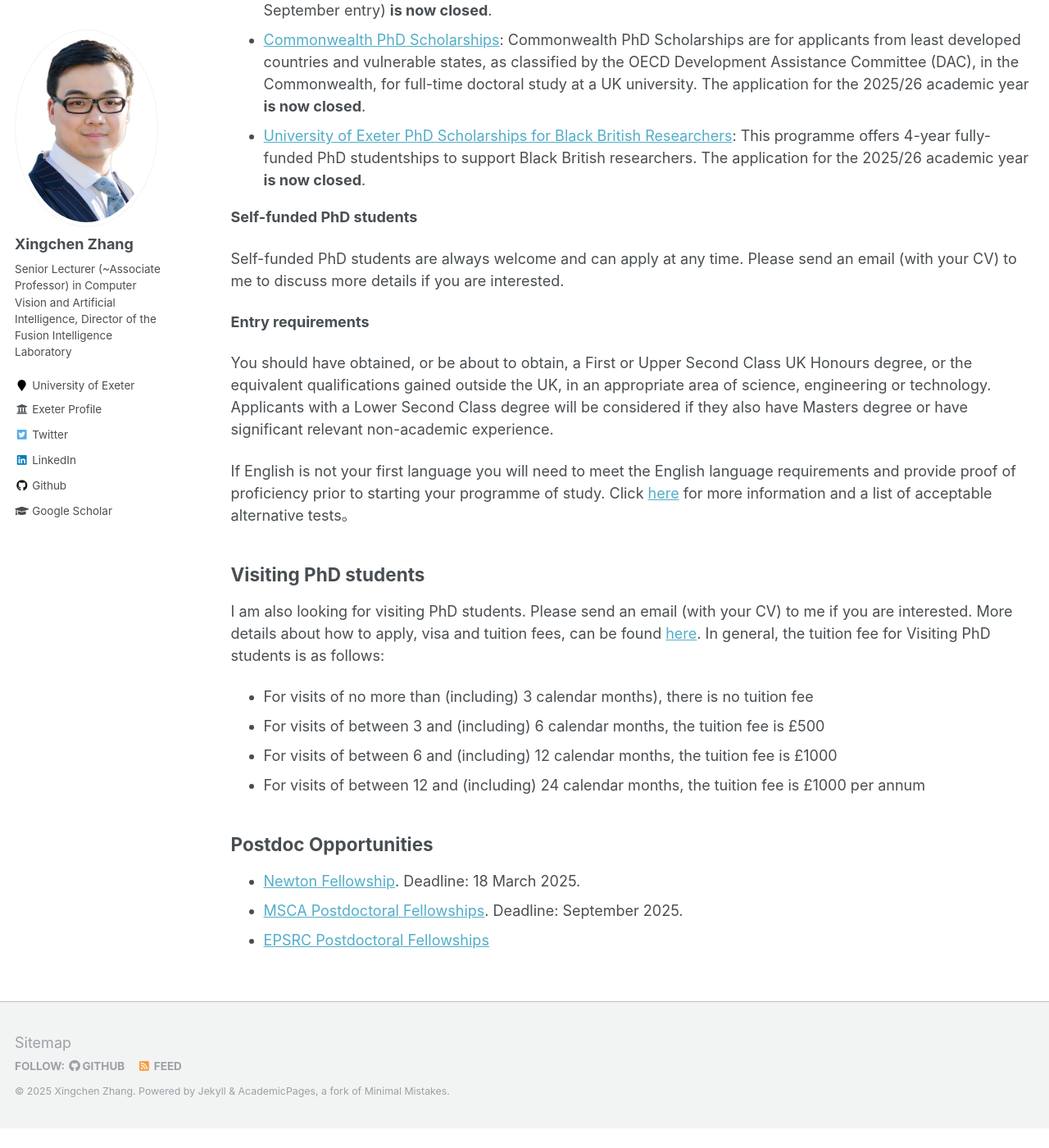
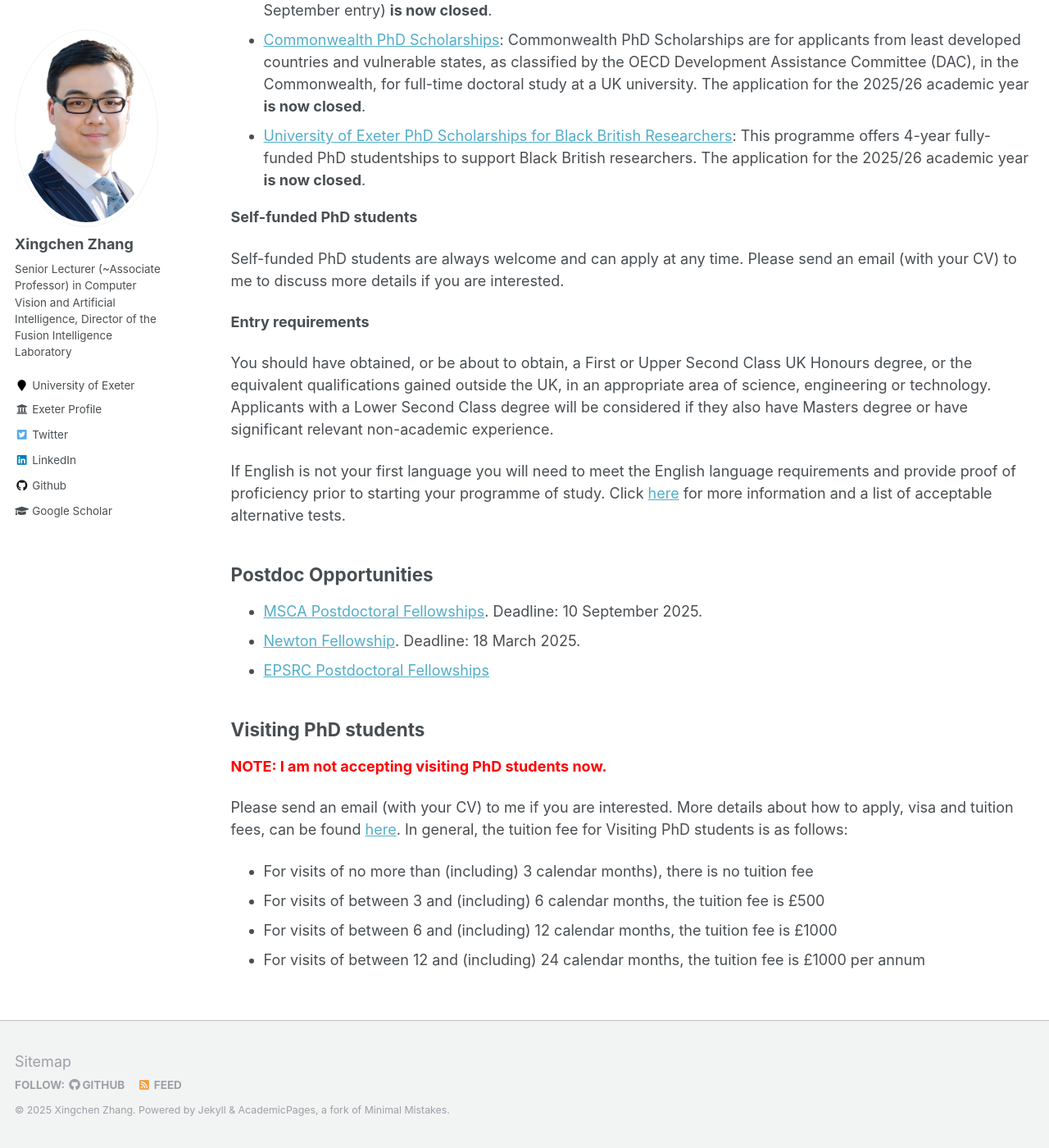
Before and after one commit to xingchenzhang/xingchenzhang.github.io, a Jekyll site: the page built from _pages/vacancies.md, in a window 1280 px wide and 1400 px high, scrolled down 830 px. Shown: the whole window at 82% size. Built offline with Jekyll 4.4.1, drawn with Linux system fonts in a browser that asks for light colours; before the commit the page ends 2206 px from its top, so only the background shows below that.

Commit message:
update MSCA fellowship

```diff
--- a/_pages/vacancies.md
+++ b/_pages/vacancies.md
@@ -35,22 +35,25 @@ Self-funded PhD students are always welcome and can apply at any time. Please se
 
 You should have obtained, or be about to obtain, a First or Upper Second Class UK Honours degree, or the equivalent qualifications gained outside the UK, in an appropriate area of science, engineering or technology.  Applicants with a Lower Second Class degree will be considered if they also have Masters degree or have significant relevant non-academic experience.
 
-If English is not your first language you will need to meet the English language requirements and provide proof of proficiency prior to starting your programme of study. Click [here](https://www.exeter.ac.uk/study/englishlanguagerequirements/) for more information and a list of acceptable alternative tests。
+If English is not your first language you will need to meet the English language requirements and provide proof of proficiency prior to starting your programme of study. Click [here](https://www.exeter.ac.uk/study/englishlanguagerequirements/) for more information and a list of acceptable alternative tests.
+
+Postdoc Opportunities
+-------------
+
+- [MSCA Postdoctoral Fellowships](https://marie-sklodowska-curie-actions.ec.europa.eu/calls/msca-postdoctoral-fellowships-2025). Deadline: 10 September 2025.
+- [Newton Fellowship](https://royalsociety.org/grants/newton-international/). Deadline: 18 March 2025.
+- [EPSRC Postdoctoral Fellowships](https://www.ukri.org/opportunity/epsrc-post-doctoral-fellowships-dec-2023-responsive-mode/)
+
 
 Visiting PhD students
 -------------
 
-I am also looking for visiting PhD students. Please send an email (with your CV) to me if you are interested.
+**<span style="color: red;">NOTE: I am not accepting visiting PhD students now.</span>**
+
+Please send an email (with your CV) to me if you are interested.
 More details about how to apply, visa and tuition fees, can be found [here](https://www.exeter.ac.uk/v8media/specificsites/tqa/pgr/PGR_Handbook_Chapter_16.pdf). In general, the tuition fee for Visiting PhD students is as follows:
 
 - For visits of no more than (including) 3 calendar months), there is no tuition fee
 - For visits of between 3 and (including) 6 calendar months, the tuition fee is £500
 - For visits of between 6 and (including) 12 calendar months, the tuition fee is £1000
 - For visits of between 12 and (including) 24 calendar months, the tuition fee is £1000 per annum
-
-Postdoc Opportunities
--------------
-
-- [Newton Fellowship](https://royalsociety.org/grants/newton-international/). Deadline: 18 March 2025.
-- [MSCA Postdoctoral Fellowships](https://marie-sklodowska-curie-actions.ec.europa.eu/calls/msca-postdoctoral-fellowships-2024). Deadline: September 2025.
-- [EPSRC Postdoctoral Fellowships](https://www.ukri.org/opportunity/epsrc-post-doctoral-fellowships-dec-2023-responsive-mode/)
```
Also changed, not shown: _pages/about.md (+1 -0 lines).
